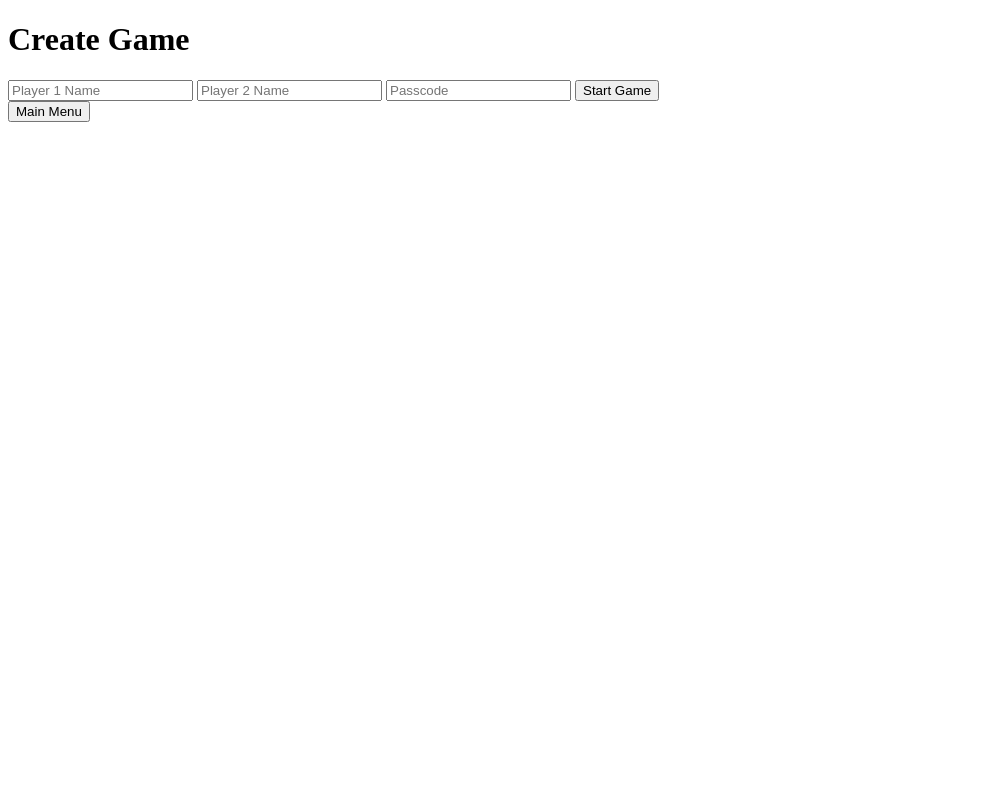
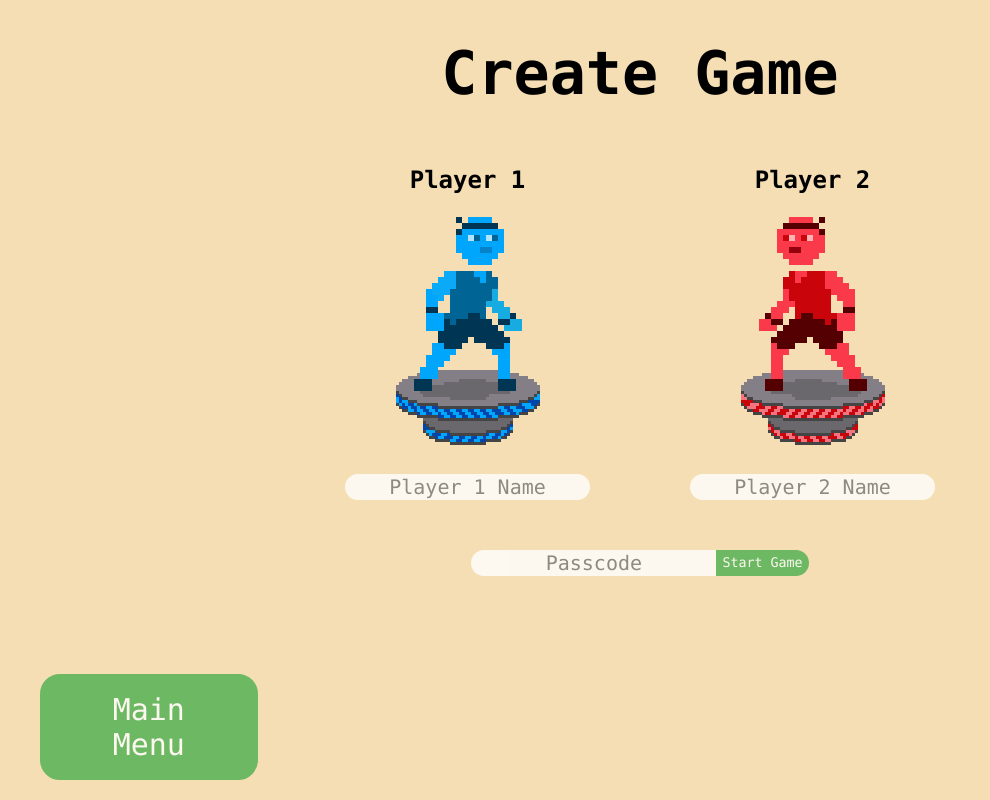
Before and after one commit to TwoodleJump/TwoodleJump, a plain HTML site: page Client/Submenus/Create_Game/index.html in a window 1280 px wide. Shown: the whole page, without its empty margins (0-990 px from the left). Drawn offline with Linux system fonts and the light colour scheme.

Commit message:
Added first draft of create game screen

```diff
--- a/Client/Submenus/Create_Game/index.css
+++ b/Client/Submenus/Create_Game/index.css
@@ -0,0 +1,82 @@
+body {
+    background-color: wheat;
+}
+h1 {
+    text-align: center;
+    color: black;
+    margin: auto;
+    margin-bottom: 3%;
+    margin-top: 3%;
+    font-family: "Monaco", monospace;
+    font-size: 60px;
+}
+h2 {
+    font-family: "Monaco", monospace;
+}
+button {
+    font-family: "Monaco", monospace;
+    position: absolute;
+    width: 17%;
+    margin: auto;
+    border-radius: 20px;
+    bottom: 20px;
+    left: 40px;
+    text-align: center;
+    background-color: #4caf50; /* Green */
+    border: 3px solid #4caf50;
+    color: white;
+    padding: 15px 32px;
+    text-align: center;
+    text-decoration: none;
+    display: inline-block;
+    font-size: 30px;
+    transition-duration: 0.4s;
+    cursor: pointer;
+    opacity: 0.8;
+  }
+.player_setup {
+    justify-content: center;
+    display: flex;
+}
+.player {
+    display: flex;
+    flex-direction: column;
+    justify-content: center;
+    align-items: center;
+    margin-right: 50px;
+    margin-left: 50px;
+
+}
+.input-bar {
+    margin-top: 20px;
+    font-size: 20px;
+    font-family: "Monaco", monospace;
+    opacity: .8;
+    background-color: white;
+    border-color: white;
+    border-style: none;
+    border-radius: 20px;
+    text-align: center;
+}
+
+.enter_passcode {
+    margin-top: 50px;
+    justify-content: center;
+    display: flex;
+
+}
+#passcode {
+    margin-top: 0px;
+    border-top-right-radius: 0;
+    border-bottom-right-radius: 0;
+}
+#add-user-submit {
+    border-radius: 20px;
+    background-color: #4caf50;
+    color: white;
+    opacity: .8;
+    border-top-left-radius: 0;
+    border-bottom-left-radius: 0;
+    border-style: none;
+    font-family: "Monaco", monospace;
+}
--- a/Client/Submenus/Create_Game/index.html
+++ b/Client/Submenus/Create_Game/index.html
@@ -17,16 +17,27 @@
     <main>
         <div class="create_game" id = "create_game_form">
             <form id="game_data">
+                <div class ="player_setup">
+                    <div class ="player">
+                        <h2>Player 1</h2>
+                        <img src ="\Client\Submenus\images\blue_player_icon.gif" id = "player_icon">
                         <input
                             type="text"
                             id="player_1_name"
                             class = "input-bar"
                             placeholder="Player 1 Name" />
+                    </div>
+                    <div class ="player">
+                        <h2>Player 2</h2>
+                        <img src ="\Client\Submenus\images\red_player_icon.gif" id = "player_icon">
                         <input
                         type="text"
                         id="player_2_name"
                         class = "input-bar"
                         placeholder="Player 2 Name" />
+                    </div>
+                </div>
+                <div class="enter_passcode">
                     <input
                         type="text"
                         id="passcode"
@@ -37,6 +48,7 @@
                         id="add-user-submit"
                         class="button"
                         value="Start Game" />
+                </div>
             </form>
         </div>
         <button id="MainMenu">Main Menu</button>
```
Also changed, not shown: Client/Submenus/images/Logo.png, Client/Submenus/images/blue_player_icon.gif (added), Client/Submenus/images/blue_player_icon.png (added), Client/Submenus/images/red_player_icon.gif (added), Client/Submenus/images/red_player_icon.png (added). Lines whose indentation alone changed are shown as unchanged.
